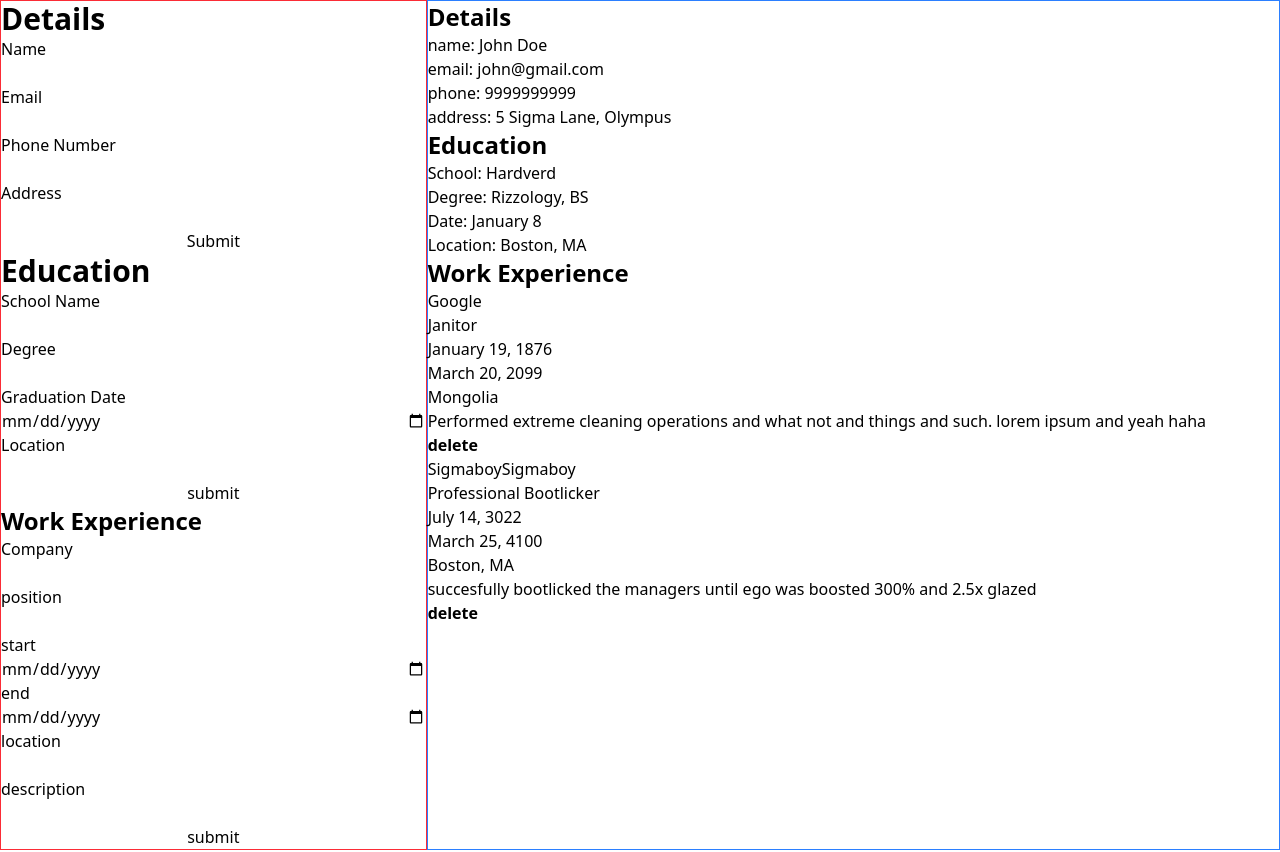
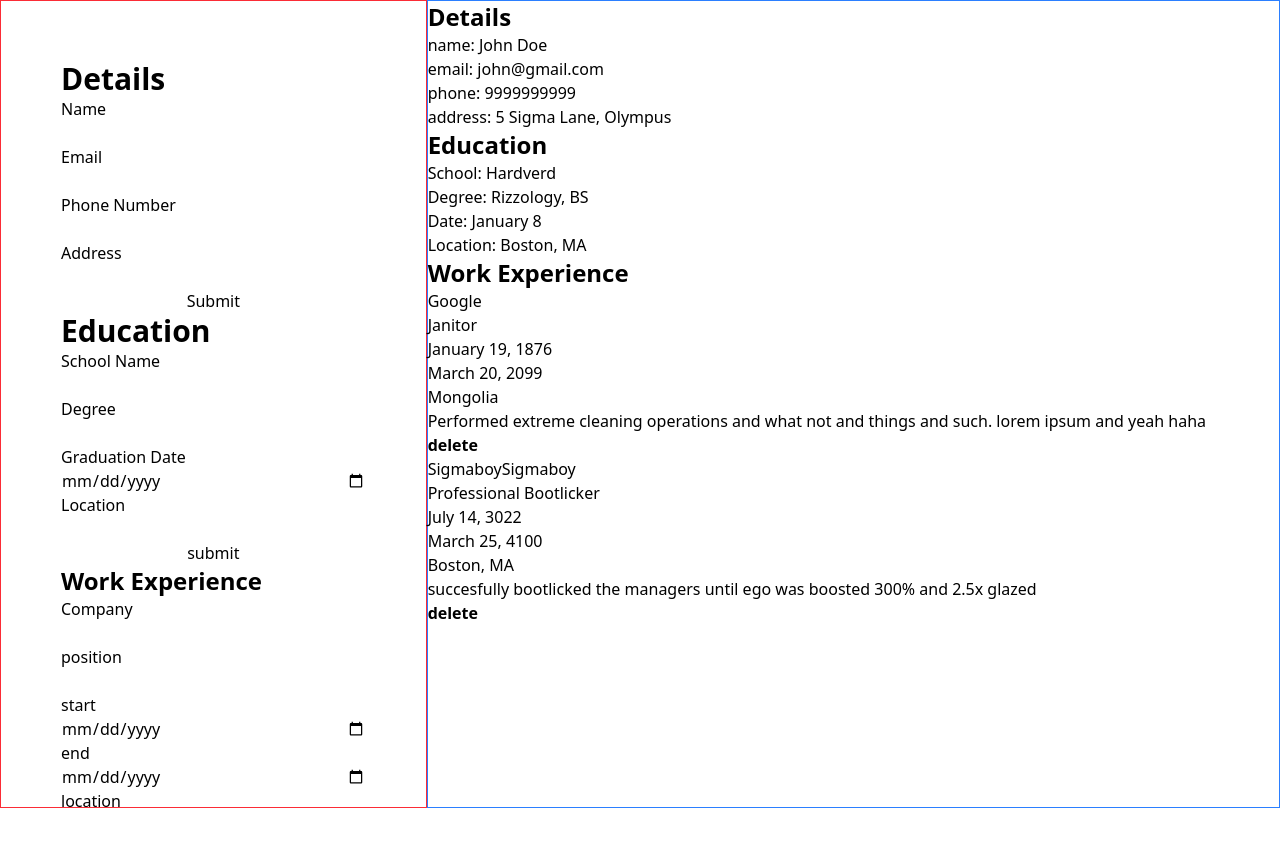
Before and after one commit to yskim308/cvApp, a React (Vite) app: page / in a window 1280 px wide. Shown: the top 852 px of the page. Built offline with nearby package versions, Linux system fonts and the light colour scheme.

Commit message:
initial basic styling of full app

```diff
--- a/src/App.tsx
+++ b/src/App.tsx
@@ -64,12 +64,12 @@ function App() {
 
   return (
     <>
-      <div className="border border-red-500 w-1/3">
+      <div className="border border-red-500 w-1/3 h-10/12 overflow-y-scroll p-15">
         <DetailsForm onSubmit={handleDetailsSubmit} />
         <EducationForm onSubmit={handleEducationSubmit} />
         <JobForm onSubmit={handleJobSubmit} />
       </div>
-      <div className="border border-blue-500 w-2/3">
+      <div className="border border-blue-500 w-2/3 h-10/12">
         <DetailsView formData={detailsData} />
         <EducationView formData={educationData} />
         <JobView formData={jobData} handleJobDelete={handleJobDelete} />
```
